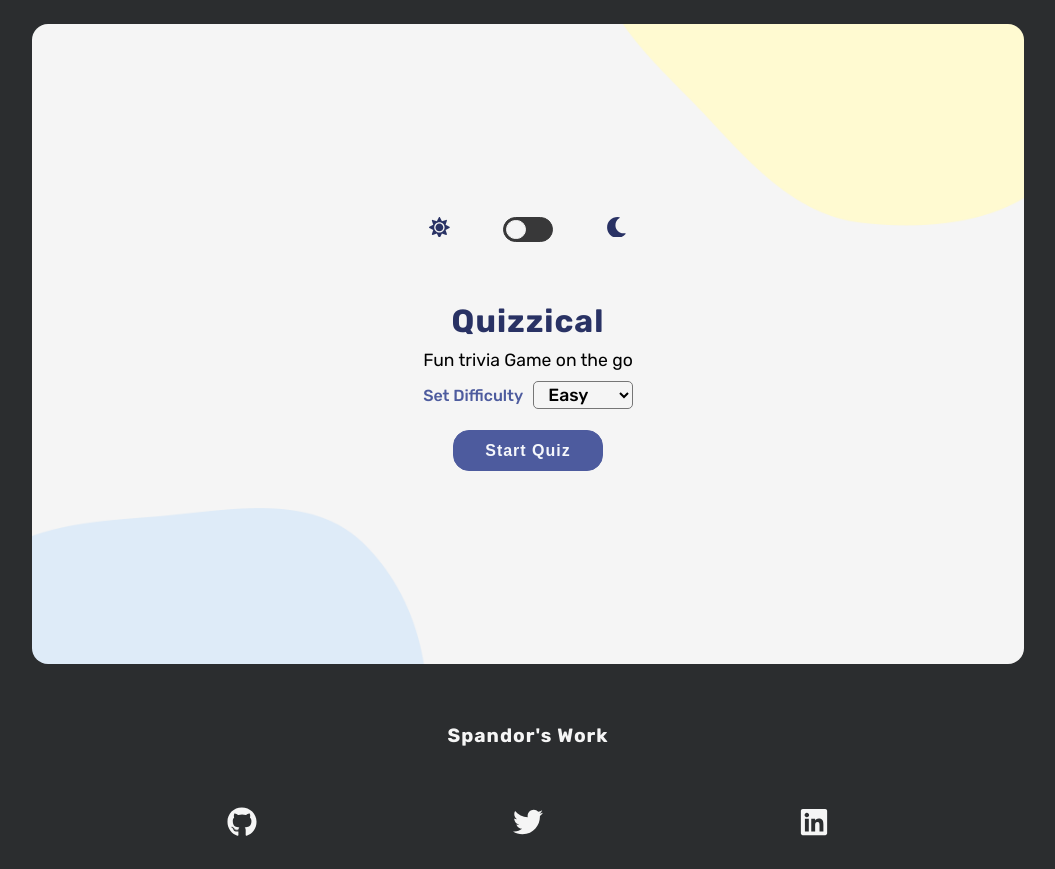
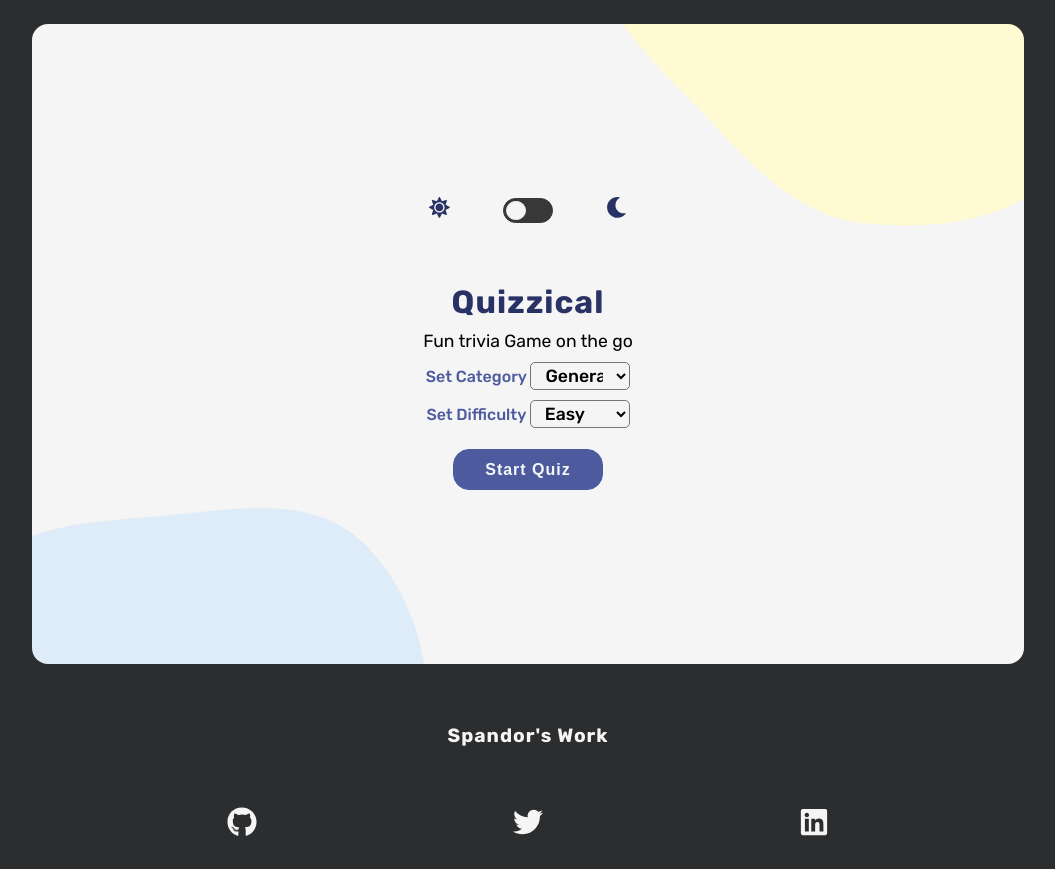
Before and after one commit to Ay7ot/spandors-trivia, a React (Vite) app: page / in a window 1280 px wide. Shown: the whole page, without its empty margins (112-1167 px from the left). Built offline with nearby package versions, Linux system fonts and the light colour scheme.

Commit message:
Added Categories

```diff
--- a/src/App.css
+++ b/src/App.css
@@ -108,11 +108,16 @@ form{
   align-items: center;
   justify-content: space-between;
   margin-bottom: 5%;
+  flex-direction: column;
 }
 
 form label{
   font-weight: 500;
   color: #4D5B9E;
+}
+
+.difficulty{
+  margin-top: 5%;
 }
 
 select{
--- a/src/App.jsx
+++ b/src/App.jsx
@@ -8,6 +8,7 @@ function App() {
 
   const [start, setStart] = useState(false)
   const [difficulty, setDifficulty] = useState("easy")
+  const [categories, setCategories] = useState("general_knowledge")
   const [isChecked, setIsChecked] = useState(false)
   const [questions, setQuestions] = useState([])
   const [score, setScore] = useState(0)
@@ -15,7 +16,7 @@ function App() {
 
   useEffect(()=>{
     if(start===true){
-      fetch(`https://the-trivia-api.com/api/questions?categories=general_knowledge&limit=10&region=NG&difficulty=${difficulty}`)
+      fetch(`https://the-trivia-api.com/api/questions?categories=${categories}&limit=10&region=NG&difficulty=${difficulty}`)
     .then(res=>res.json())
     .then(data=>setQuestions(data.map(quest=>{
       return ({
@@ -43,12 +44,18 @@ function App() {
     setScore(count)
   },[isChecked])
 
+  console.log(categories)
+
   function startGame(){
     setStart(true)
   }
 
   function handleDifficulty(event){
     setDifficulty(event.target.value)
+  }
+
+  function handleCategories(event){
+    setCategories(event.target.value)
   }
 
 
@@ -223,13 +230,29 @@ function App() {
           <p>Fun trivia Game on the go</p>
 
           <form>
+            <div>
+              <label htmlFor='categories'>Set Category </label>
+              <select id='categories' onChange={handleCategories}>
+                <option value='general_knowledge'>General Knowledge</option>
+                <option value='arts_and_literature'>Arts &amp; Literature</option>
+                <option value='film_and_tv'>Film and TV</option>
+                <option value='food_and_drink'>Food and Drink</option>
+                <option value='geography'>Geography</option>
+                <option value='history'>History</option>
+                <option value='music'>Music</option>
+                <option value='science'>Science</option>
+                <option value='society_and_culture'>Society &amp; Culture</option>
+                <option value='sport_and_leisure'>Sport and Leisure</option>
+              </select>
+            </div>
+           <div className='difficulty'>
               <label htmlFor='difficulty'>Set Difficulty </label>
-            <br />
               <select id='difficulty' onChange={handleDifficulty} className={darkMode ? "select-dark" : ""}>
                 <option value="easy">Easy</option>
                 <option value="medium">Medium</option>
                 <option value="hard">Hard</option>
               </select>
+           </div>
           </form>
 
           <button onClick={startGame}>Start Quiz</button>
```
Lines whose indentation alone changed are shown as unchanged.
